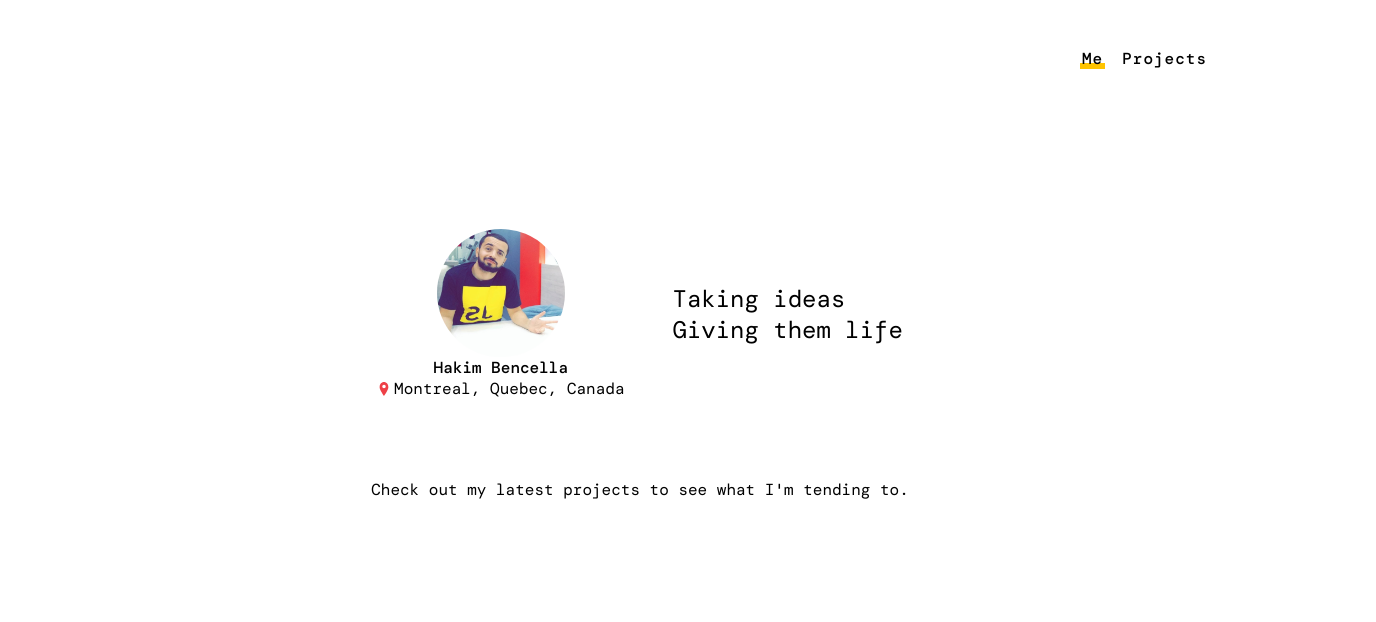
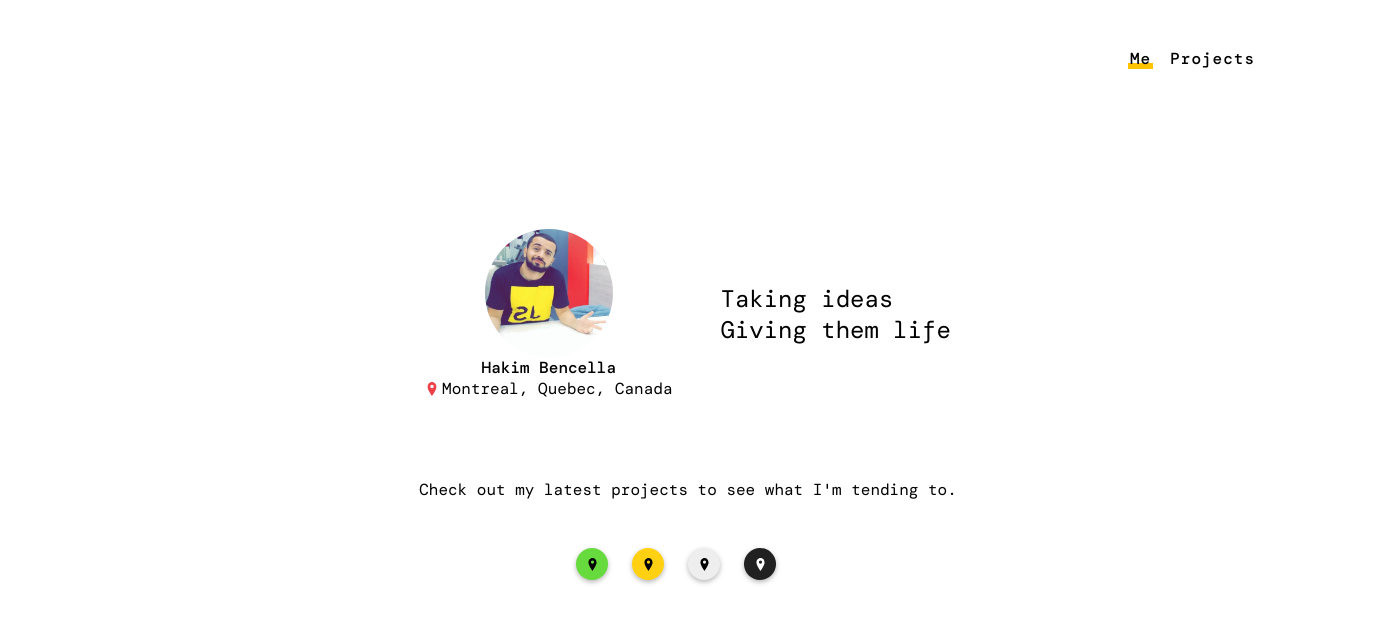
Before and after one commit to H4kim/portfolio-for-dev, a React (Create React App) app: page / in a window 1280 px wide. Shown: the top 622 px of the page, 1376 px wide, since content can reach past the window. Built offline with nearby package versions, Linux system fonts and the light colour scheme; a web font is replaced by a local one.

Commit message:
add footer without icons

```diff
--- a/src/App.module.css
+++ b/src/App.module.css
@@ -1,5 +1,5 @@
 .container {
   min-width: 100vw;
   min-height: 100vh;
-  padding-top: 3rem;
+  padding: 3rem;
 }
--- /dev/null
+++ b/src/Components/SocialIcon/SocialIcon.js
@@ -0,0 +1,29 @@
+import React from 'react'
+import LocationIcon from '../../assets/icons/LocationIcon';
+import classes from './SocialIcon.module.css';
+
+
+export const SocialIcon = (props) => {
+    const Styles = {
+        iconContainer : {
+            'width': '2rem',
+            'height': '2rem',
+            'marginRight': '1.5rem',
+            'borderRadius':' 50%',
+            'backgroundColor': props.backColor,
+            'boxShadow': '0px 2px 5px rgba(0, 0, 0, 0.29)',
+            'transition': 'ease all 0.3s',
+            'cursor': 'pointer',
+            'display': 'flex',
+            'justifyContent': 'center',
+            'alignItems': 'center',
+        }
+    }
+
+
+    return (
+        <a href='#' style={Styles.iconContainer} className={classes.iconContainer}>
+           <LocationIcon height={13} width={13} fill={props.iconColor || 'black'}/>
+        </a>
+    )
+}
--- /dev/null
+++ b/src/Components/SocialIcon/SocialIcon.module.css
@@ -0,0 +1,17 @@
+/* .iconContainer {
+  width: 2rem;
+  height: 2rem;
+  margin-right: 1.5rem;
+  border-radius: 50%;
+  background-color: #67db3d;
+  box-shadow: 0px 2px 10px rgba(0, 0, 0, 0.29);
+  transition: ease all 0.3s;
+  cursor: pointer;
+  display: flex;
+  justify-content: center;
+  align-items: center;
+} */
+
+.iconContainer:hover {
+  transform: scale(1.1);
+}
--- a/src/Containers/Home/Home.js
+++ b/src/Containers/Home/Home.js
@@ -2,6 +2,7 @@ import React from 'react'
 import classes from './Home.module.css'
 import photo from '../../assets/hakim.jpeg';
 import LocationIcon from '../../assets/icons/LocationIcon';
+import { SocialIcon } from '../../Components/SocialIcon/SocialIcon';
 
 function Home() {
     return (
@@ -17,11 +18,14 @@ function Home() {
                 </div>
                 <p className={classes.headerTxt}>Taking ideas <span className={classes.headerSpan}>Giving them life</span></p>
             </header>
-            <div>
+            <div style={{marginBottom:'3rem'}}>
                 <p>Check out my latest projects to see what I'm tending to.</p>
             </div>
             <footer className={classes.footerContainer}>
-
+                <SocialIcon backColor='#67DB3D' />
+                <SocialIcon backColor='#FFD112' />
+                <SocialIcon backColor='#EEEEEE' />
+                <SocialIcon backColor='#212121' iconColor='white' />
             </footer>
 
         </div>
```
Also changed, not shown: 1 other file (tests, documents, lock files or other folders).
